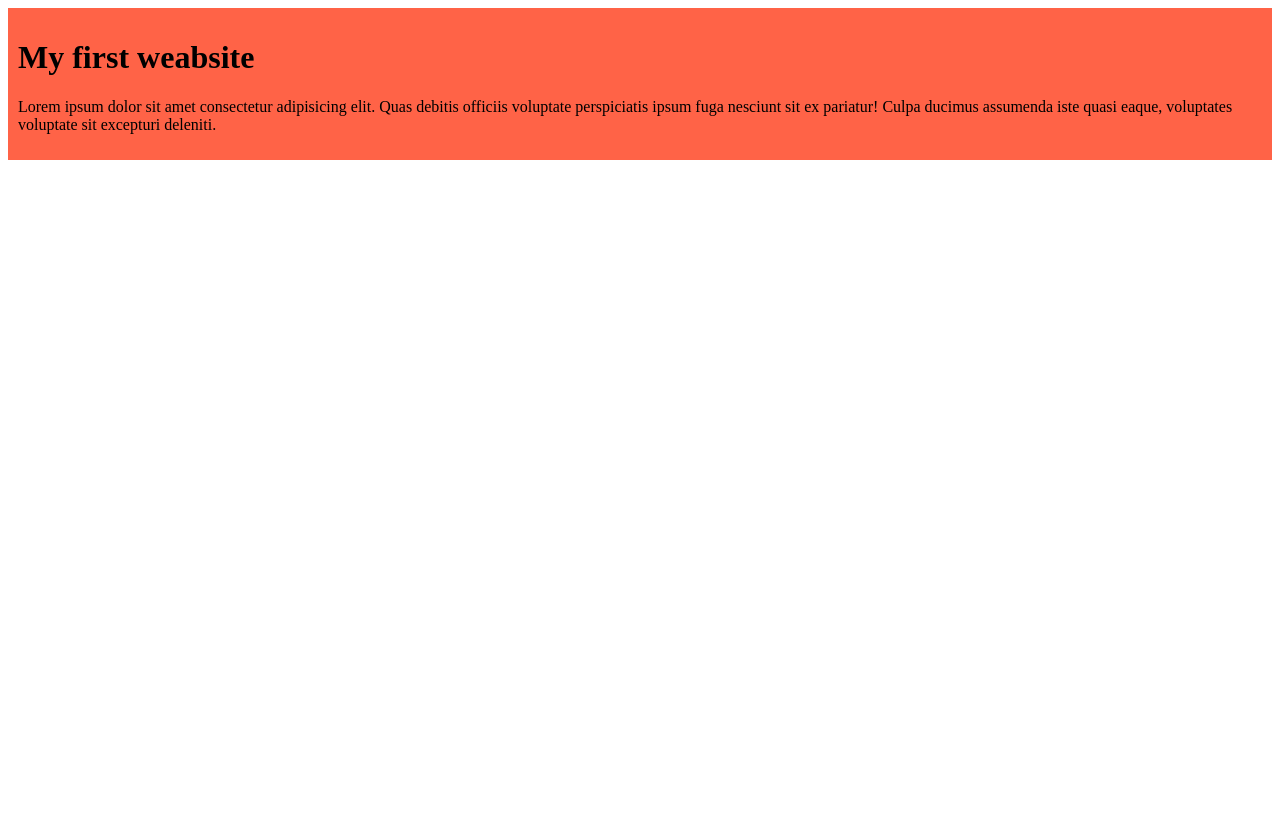
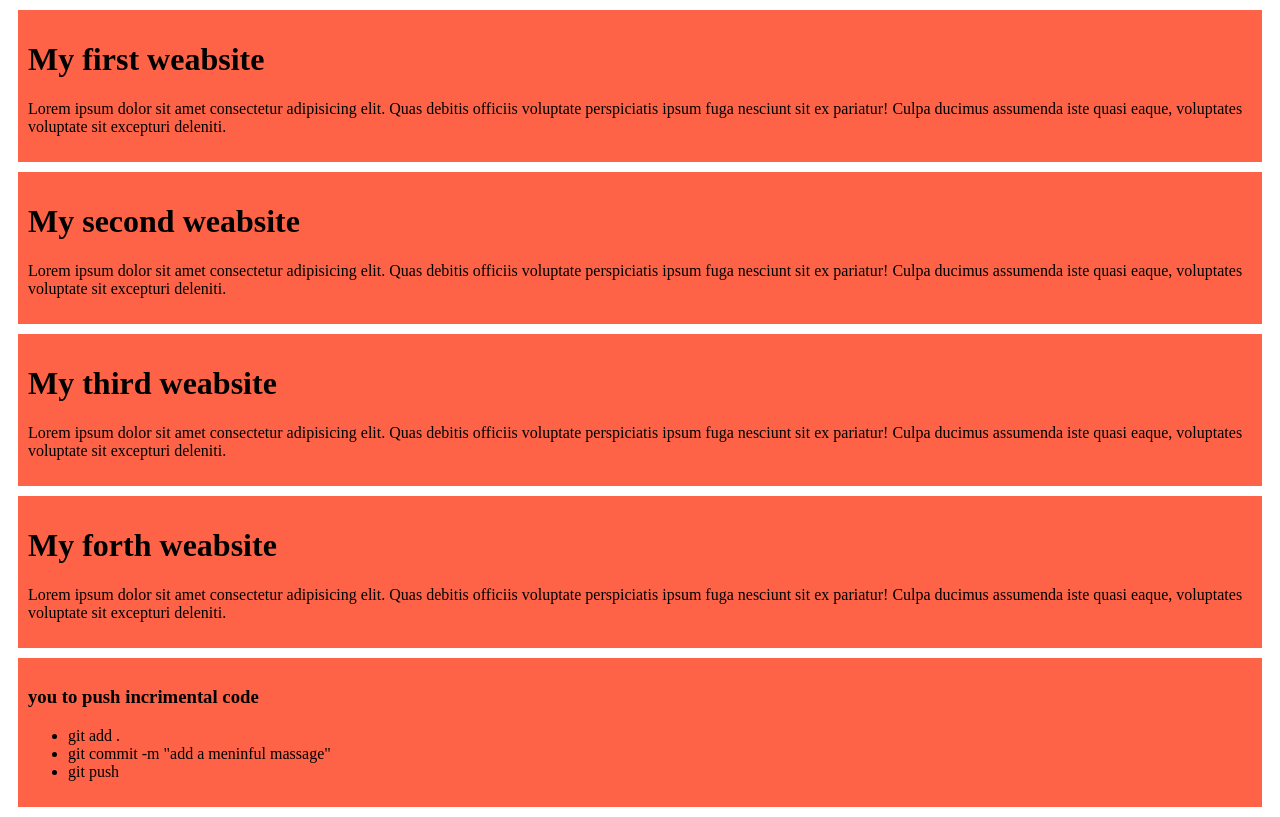
Before and after one commit to saimun212/my-first-repository, a plain HTML site: page index.html in a window 1280 px wide. Drawn offline with Linux system fonts and the light colour scheme.

Commit message:
add a new massage commit

```diff
--- a/index.html
+++ b/index.html
@@ -11,5 +11,25 @@
         <h1>My first weabsite</h1>
         <p>Lorem ipsum dolor sit amet consectetur adipisicing elit. Quas debitis officiis voluptate perspiciatis ipsum fuga nesciunt sit ex pariatur! Culpa ducimus assumenda iste quasi eaque, voluptates voluptate sit excepturi deleniti.</p>
     </div>
+     <div>
+        <h1>My second weabsite</h1>
+        <p>Lorem ipsum dolor sit amet consectetur adipisicing elit. Quas debitis officiis voluptate perspiciatis ipsum fuga nesciunt sit ex pariatur! Culpa ducimus assumenda iste quasi eaque, voluptates voluptate sit excepturi deleniti.</p>
+    </div>
+     <div>
+        <h1>My third weabsite</h1>
+        <p>Lorem ipsum dolor sit amet consectetur adipisicing elit. Quas debitis officiis voluptate perspiciatis ipsum fuga nesciunt sit ex pariatur! Culpa ducimus assumenda iste quasi eaque, voluptates voluptate sit excepturi deleniti.</p>
+    </div>
+     <div>
+        <h1>My forth weabsite</h1>
+        <p>Lorem ipsum dolor sit amet consectetur adipisicing elit. Quas debitis officiis voluptate perspiciatis ipsum fuga nesciunt sit ex pariatur! Culpa ducimus assumenda iste quasi eaque, voluptates voluptate sit excepturi deleniti.</p>
+    </div>
+    <div>
+        <h3>you to push incrimental code</h3>
+        <ul>
+            <li>git add . </li>
+            <li>git commit -m "add a meninful massage"</li>
+            <li>git push</li>
+        </ul>
+    </div>
 </body>
 </html>
--- a/style/blog.css
+++ b/style/blog.css
@@ -1,4 +1,5 @@
 div{
     background-color: tomato;
     padding: 10px;
+    margin: 10px;
 }
```
